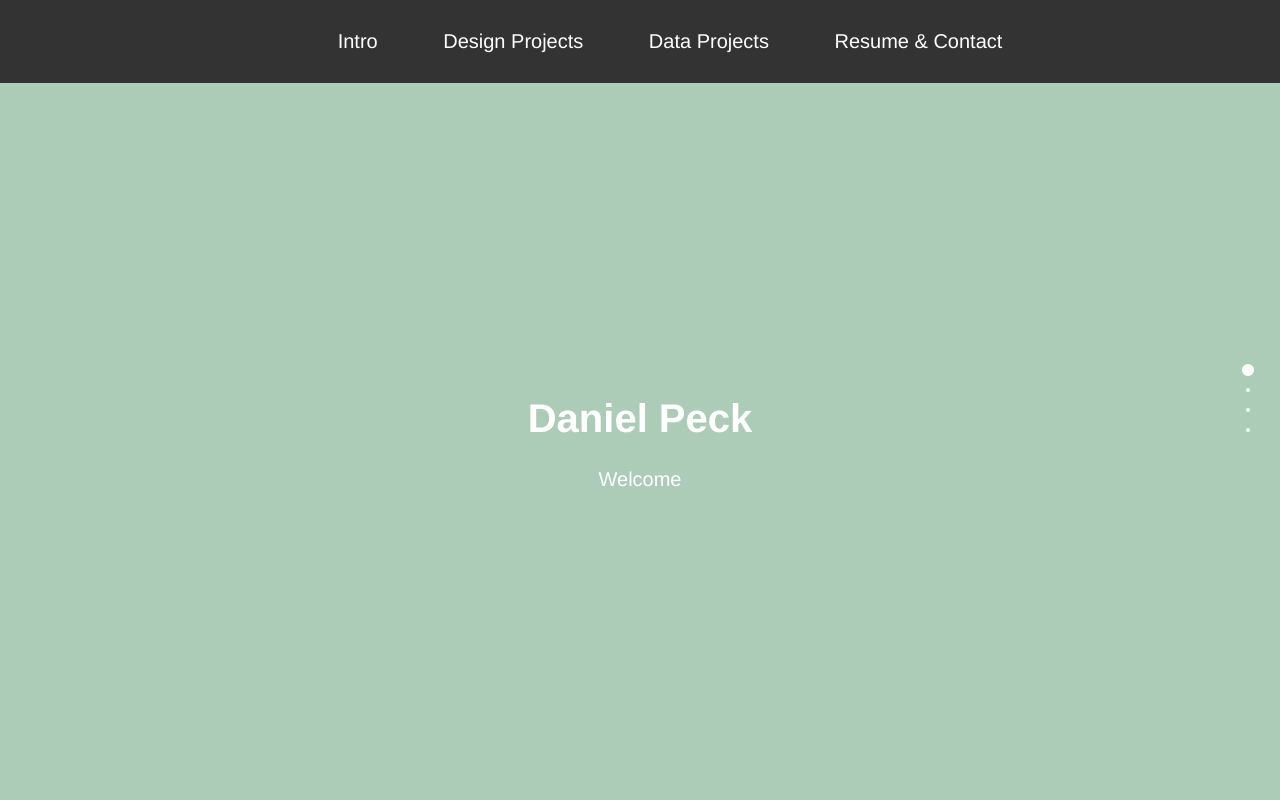
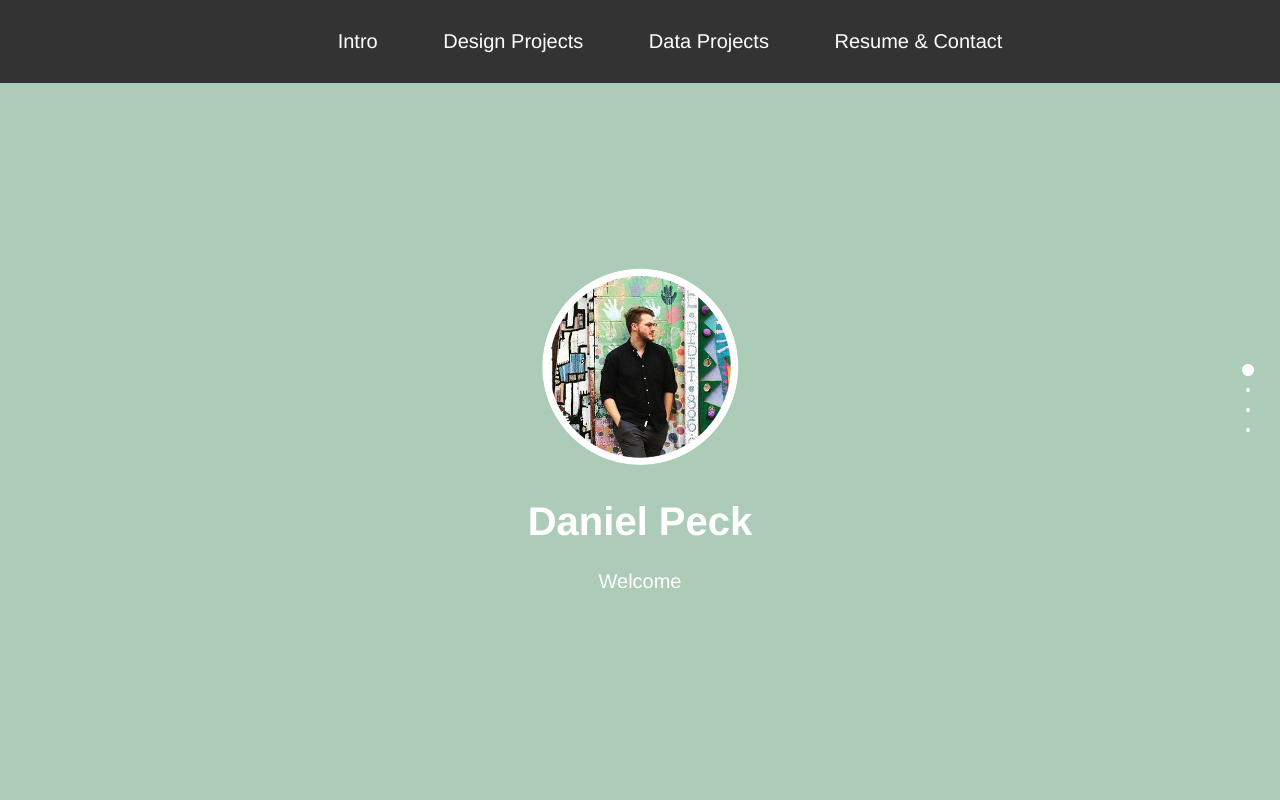
Before and after one commit to byrdmaan/Projects, a PHP site: page / in a window 1280 px wide. Run offline with PHP 8.4, Linux system fonts and the light colour scheme.

Commit message:
more more more

```diff
--- a/NewProj/css/style.css
+++ b/NewProj/css/style.css
@@ -98,6 +98,11 @@ body{
 	float:right;
 	padding-left: 30px;
 	height:300px;
+	width: auto;
+}
+
+#pic4 {
+	height: 200px;
 	width: auto;
 }
 
--- a/NewProj/index.html
+++ b/NewProj/index.html
@@ -63,6 +63,7 @@
 	<div class="section " id="section0">
 		<div class="intro">
 			<div class="M">
+				<img src="img/daniel.png" id="pic4" alt="Daniel2">
 				<h1 id="name"><a id="link">Daniel Peck</a></h1>
 			</div>
 			<p id="demo">Welcome</p>
@@ -130,7 +131,7 @@
 				Resume & Contact
 			</a></h1></div>
 			<p>
-				Contact me for Tidbits, Tales, and Tested Skills
+				Contact me for tidbits, tales, and tested skills
 			</p>
 		</div>
 		<div class="footer" id="footer">
```
Also changed, not shown: NewProj/img/daniel.png (added).
